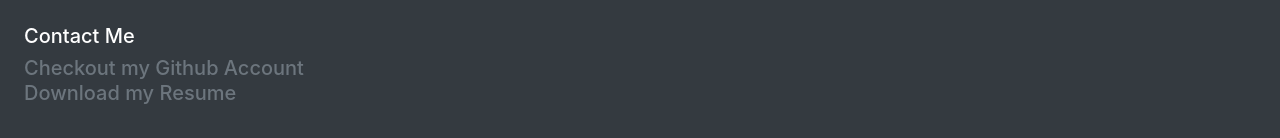
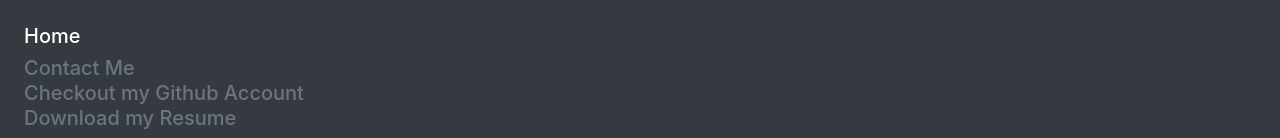
Before and after one commit to aotolbert/portfolio_dev, a website: page public/contact.html in a window 1280 px wide. Both pictures are taken after a click on the button "Toggle navigation". Shown: the top 138 px of the page. Drawn offline with nearby package versions, Linux system fonts and the light colour scheme.

Commit message:
fixed header links

```diff
--- a/public/contact.html
+++ b/public/contact.html
@@ -15,7 +15,9 @@
                         <div class="sticky-top sm-col-12 w-100">
                                 <div class="collapse" id="navbarToggleExternalContent">
                                   <div class="bg-dark p-4">
-                                        <a href="./contact.html"><h5 class="text-white h5" id="contact">Contact Me</h5></a>
+                                        <a href="./index.html"><h5 class="text-white h5" id="contact">Home</h5></a>
+                                        <a href="./contact.html"><span class="text-muted h5" id="github">Contact Me</span></a>
+                                        <br>
                                         <a href="https://github.com/aotolbert"><span class="text-muted h5" id="github">Checkout my Github Account</span></a>
                                     <br>
                                     <a href="./images/Resume_Adam_Tolbert.pdf" download><span class="text-muted h5" id="resume">Download my Resume</span></a>
```
Also changed, not shown: public/index.html (+3 -1 lines), public/portfolio.html (+3 -1 lines), public/resume.html (+3 -1 lines).
